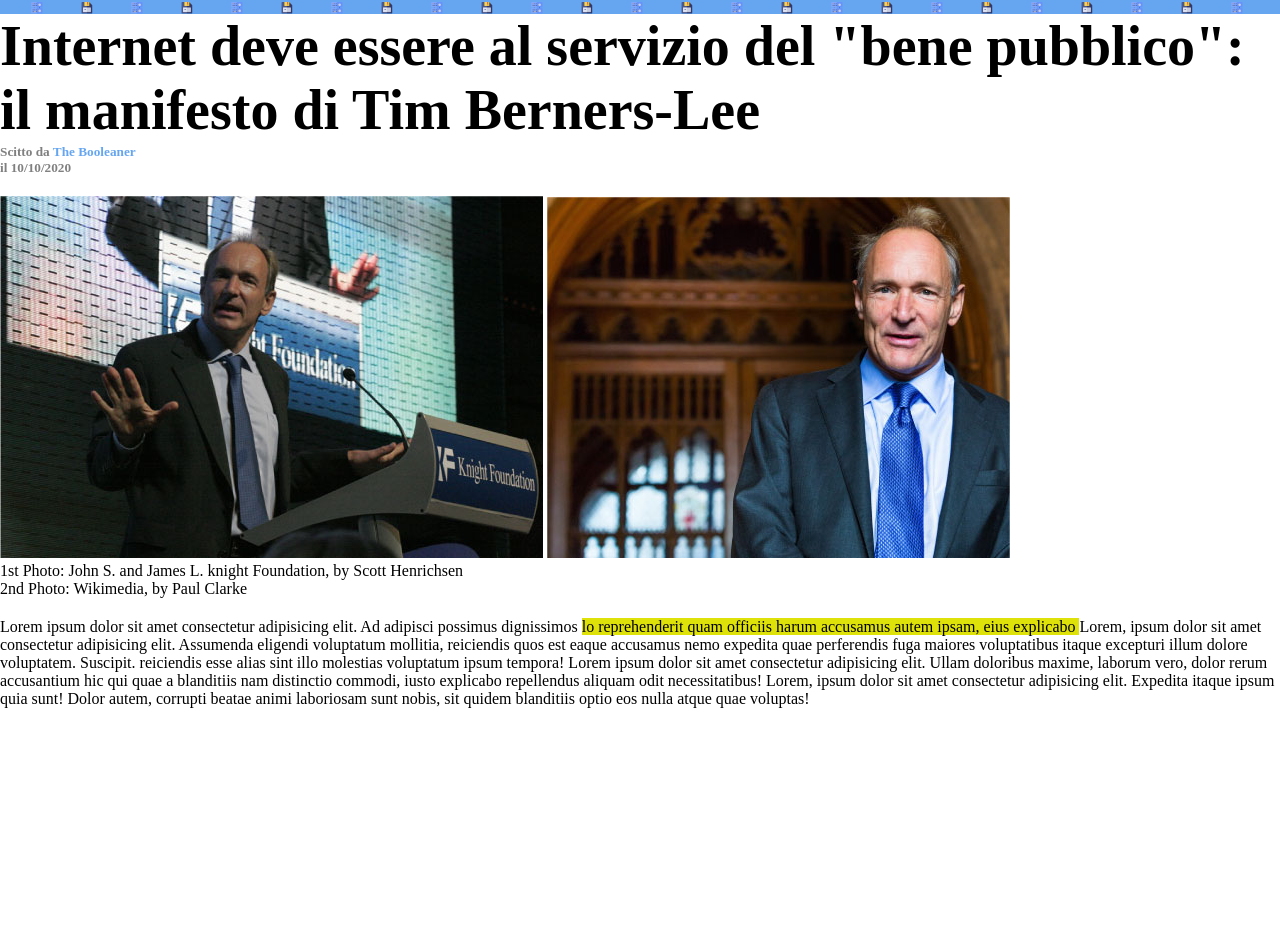
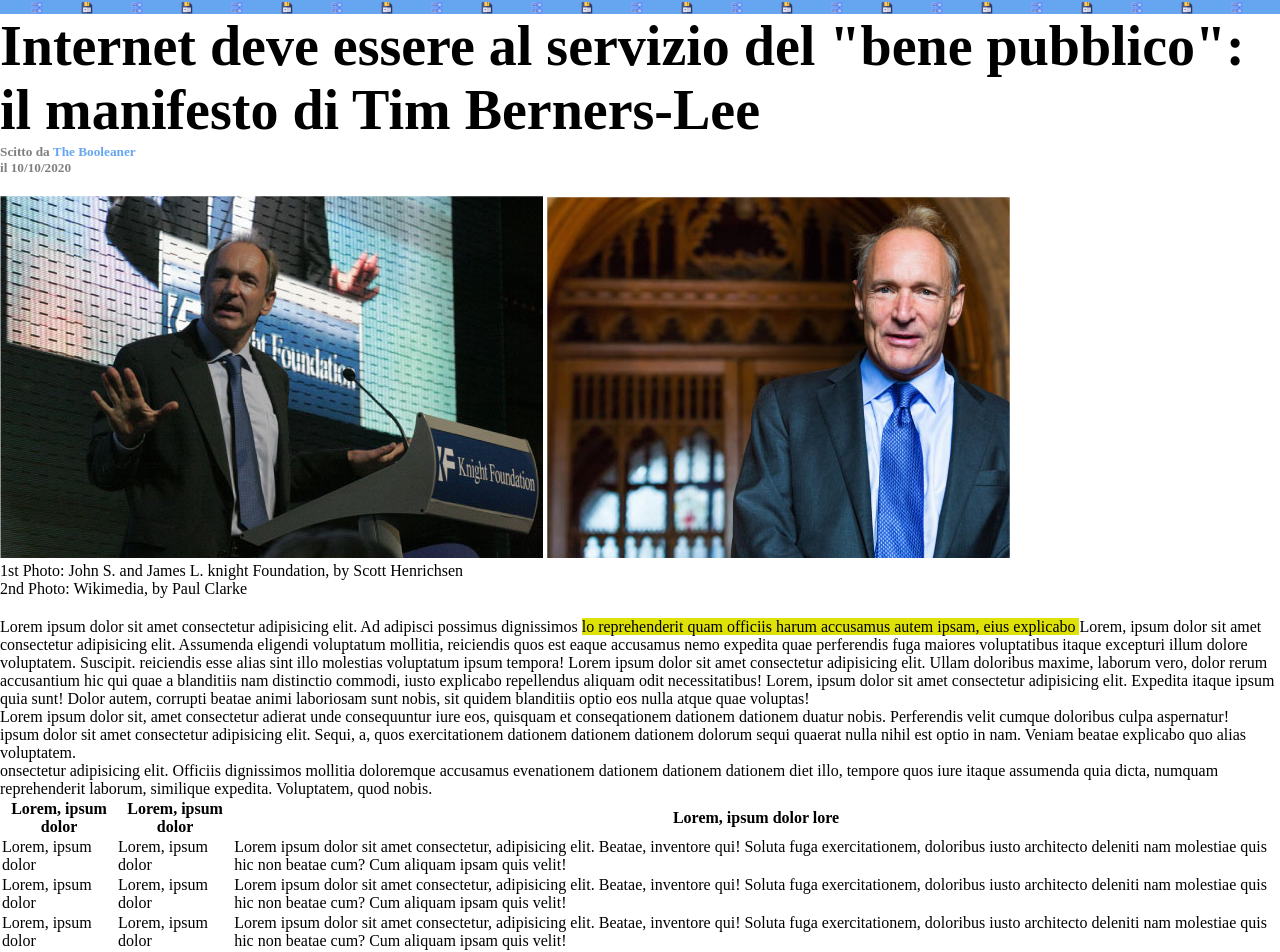
Before and after one commit to Fedekh/html-css-booleaner, a plain HTML site: page index.html in a window 1280 px wide. Shown: the part 86-1038 px from the top of the page. Before the commit the page ends 800 px from the top, so only its background shows below. Drawn offline with Linux system fonts and the light colour scheme.

Commit message:
conclude table, more or less

```diff
--- a/index.html
+++ b/index.html
@@ -26,10 +26,10 @@
     <main>
 
         <!-- section photos -->
-        <section class="photo">
+        <div class="photo">
             <img src="img/tim-1.jpg" alt="Tim Berners-Lee Internet futuro bene pubblico">
             <img src="img/tim-2.jpg" alt="Tim Berners-Lee Internet futuro bene pubblico">
-        </section>
+        </div>
         <!-- /section photos -->
 
         <!-- subtitle photo -->
@@ -39,6 +39,66 @@
         <!-- article -->
         <p class="article">Lorem ipsum dolor sit amet consectetur adipisicing elit. Ad adipisci possimus dignissimos <span class="important"> lo reprehenderit quam officiis harum accusamus autem ipsam, eius explicabo </span> Lorem, ipsum dolor sit amet consectetur adipisicing elit. Assumenda eligendi voluptatum mollitia, reiciendis quos est eaque accusamus nemo expedita quae perferendis fuga maiores voluptatibus itaque excepturi illum dolore voluptatem. Suscipit. reiciendis esse alias sint illo molestias voluptatum ipsum tempora! Lorem ipsum dolor sit amet consectetur adipisicing elit. Ullam doloribus maxime, laborum vero, dolor rerum accusantium hic qui quae a blanditiis nam distinctio commodi, iusto explicabo repellendus aliquam odit necessitatibus! Lorem, ipsum dolor sit amet consectetur adipisicing elit. Expedita itaque ipsum quia sunt! Dolor autem, corrupti beatae animi laboriosam sunt nobis, sit quidem blanditiis optio eos nulla atque quae voluptas!</p>
         <!-- /article -->
+
+        <!-- most important points -->
+        <ul class="points">
+            <li>Lorem ipsum dolor sit, amet consectetur adierat unde consequuntur iure eos, quisquam et conseqationem dationem dationem duatur nobis. Perferendis velit cumque doloribus culpa aspernatur!</li>
+            <li>ipsum dolor sit amet consectetur adipisicing elit. Sequi, a, quos exercitationem dationem dationem dationem dolorum sequi quaerat nulla nihil est optio in nam. Veniam beatae explicabo quo alias voluptatem.</li>
+            <li>onsectetur adipisicing elit. Officiis dignissimos mollitia doloremque accusamus evenationem dationem dationem dationem diet illo, tempore quos iure itaque assumenda quia dicta, numquam reprehenderit laborum, similique expedita. Voluptatem, quod nobis.</li>
+        </ul>
+        <!-- most important points -->
+
+        <!-- introduction table of importants elements -->
+        <!-- con gli strumenti attuali non riesco a togliere gli spazietti bianchi -->
+
+        <table>
+            <thead class="first-table">
+                <th class="head-h1">
+                    Lorem, ipsum dolor
+                </th>
+                <th class="head-h1">           <!--  these are the head columns -->
+                    Lorem, ipsum dolor
+                </th>
+                <th class="head-h2">
+                    Lorem, ipsum dolor  lore
+                </th>
+            </thead>
+            <tr class="aa">
+                <td class="t1">
+                    Lorem, ipsum dolor
+                </td>
+                <td class="t1">
+                    Lorem, ipsum dolor
+                </td>
+                <td class="t2">
+                    Lorem ipsum dolor sit amet consectetur, adipisicing elit. Beatae, inventore qui! Soluta fuga exercitationem, doloribus iusto architecto deleniti nam molestiae quis hic non beatae cum? Cum aliquam ipsam quis velit!
+                </td>
+            </tr>
+            <tr class="b">
+                <td class="t1">
+                    Lorem, ipsum dolor
+                </td>
+                <td class="t1">
+                    Lorem, ipsum dolor
+                </td>
+                <td class="t2">
+                    Lorem ipsum dolor sit amet consectetur, adipisicing elit. Beatae, inventore qui! Soluta fuga exercitationem, doloribus iusto architecto deleniti nam molestiae quis hic non beatae cum? Cum aliquam ipsam quis velit!
+                </td>
+            </tr>
+            <tr class="aa">
+                <td class="t1">
+                    Lorem, ipsum dolor
+                </td>
+                <td class="t1">
+                    Lorem, ipsum dolor
+                </td>
+                <td class="t2">
+                    Lorem ipsum dolor sit amet consectetur, adipisicing elit. Beatae, inventore qui! Soluta fuga exercitationem, doloribus iusto architecto deleniti nam molestiae quis hic non beatae cum? Cum aliquam ipsam quis velit!
+                </td>
+            </tr>
+        </table>
+
+
 
 
 
```
